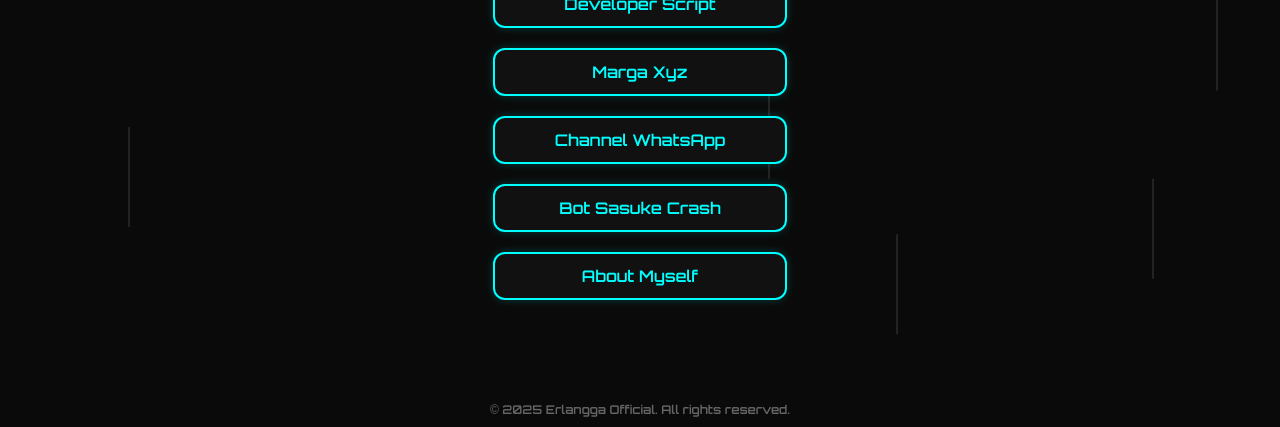
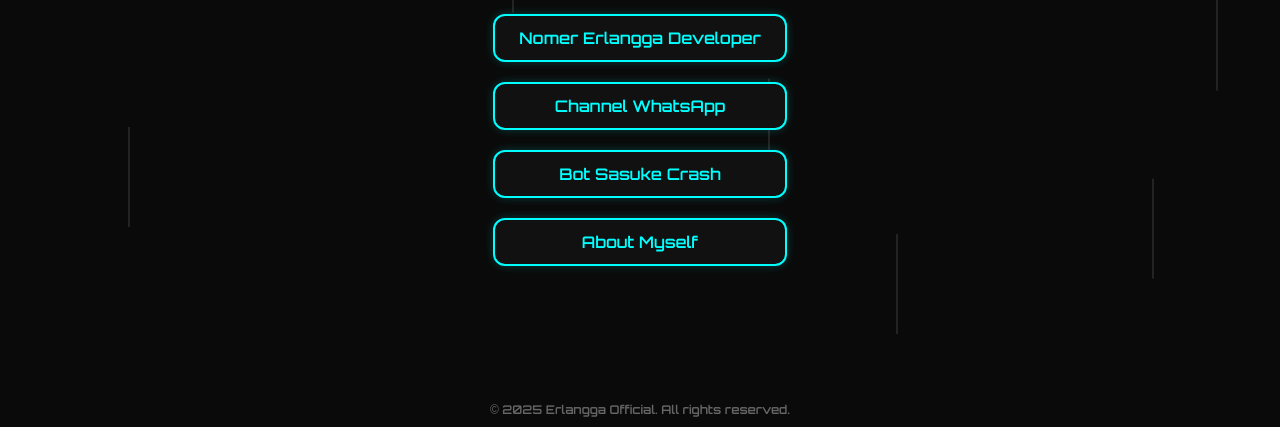
Before and after one commit to erlangga050809/varcelapp, a plain HTML site: page index.html in a window 1280 px wide. Shown: the part 373-800 px from the top of the page. Drawn offline with Linux system fonts and the light colour scheme.

Commit message:
Update index.html

```diff
--- a/index.html
+++ b/index.html
@@ -168,10 +168,7 @@
   class="btn"
   target="_blank"
 >
-  Developer Script
-</a>
-        <a href="https://link-ke-marga.com" class="btn" target="_blank">
-            Marga Xyz
+  Nomer Erlangga Developer
         </a>
         <a
             href="https://whatsapp.com/channel/0029Vb46mdpCHDymFEKsWI2r/1133"
```
